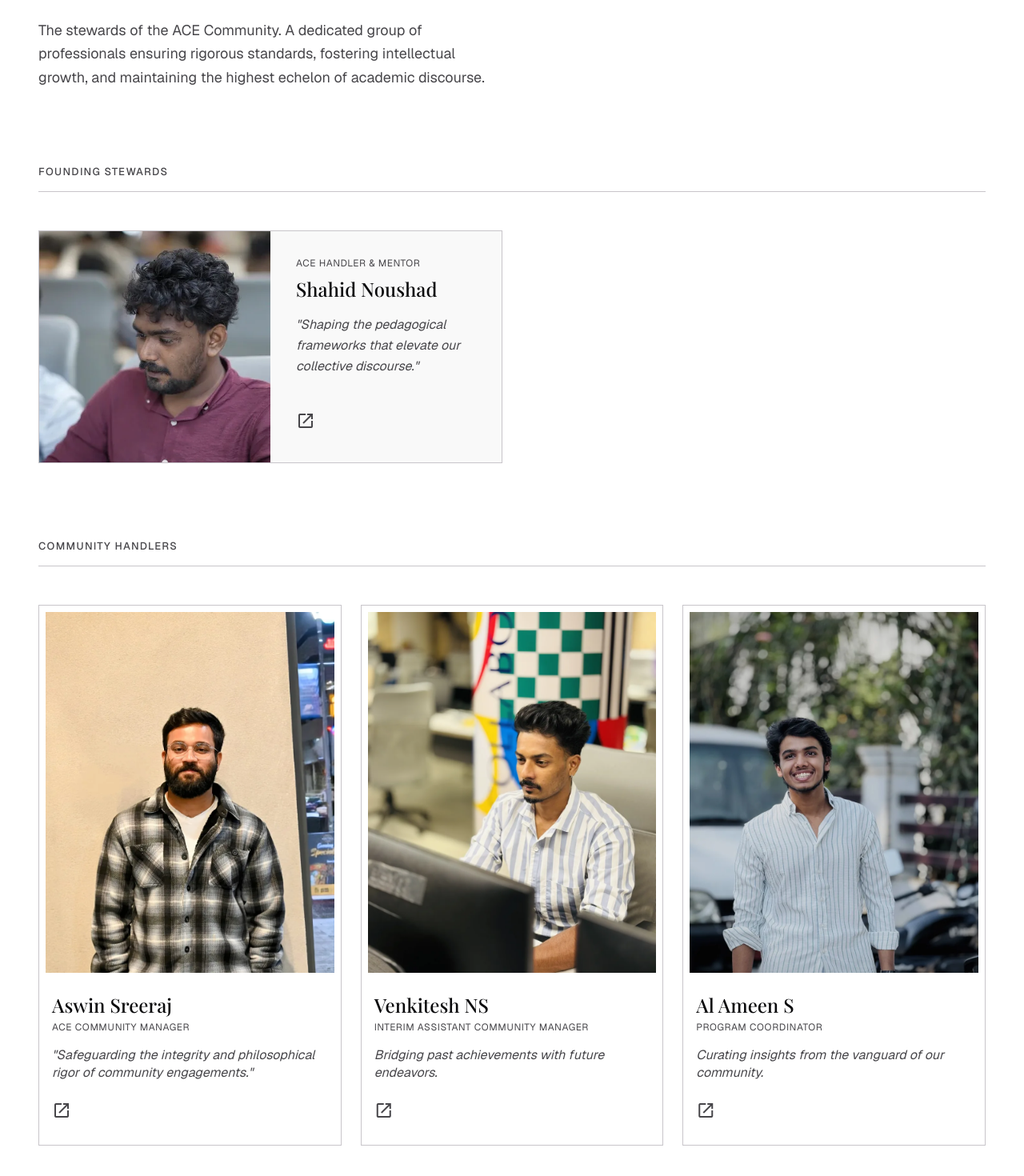
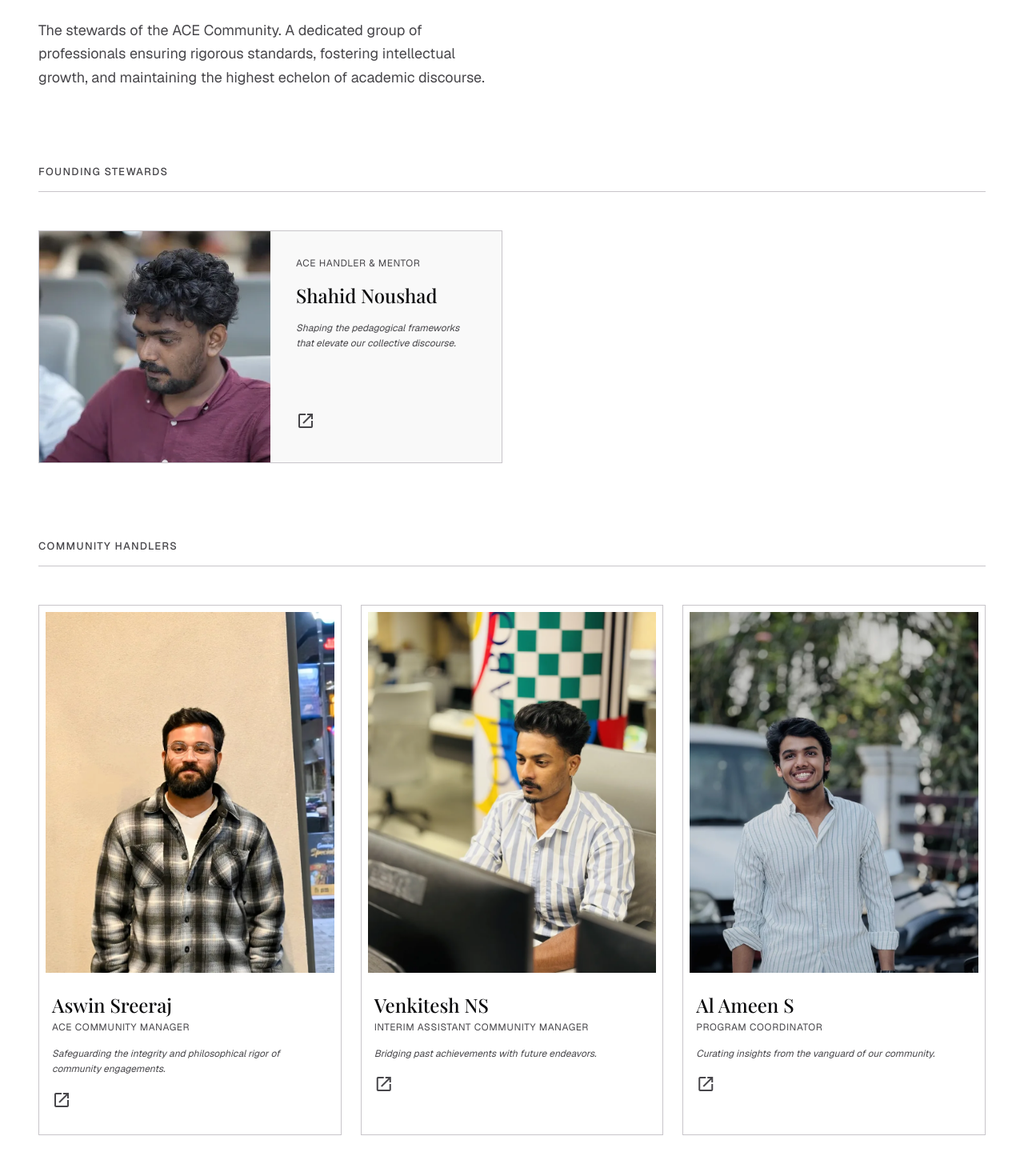
Before and after one commit to ACE-Program-Brototype/ace-web, a React (Vite) app: page /handlers in a window 1280 px wide. Shown: the part 266-1736 px from the top of the page at 80% size. Built offline with nearby package versions, Linux system fonts and the light colour scheme; a web font is replaced by a local one.

Commit message:
fix: scroll to top issue on landing page cta button click

```diff
--- a/src/constants/teamDatas.js
+++ b/src/constants/teamDatas.js
@@ -6,7 +6,7 @@ import alAmeenImg from '../../assets/candidates/al ameen.webp';
 export const FOUNDERS = [
   {
     role: 'ACE Handler & Mentor', name: 'Shahid Noushad',
-    quote: '"Shaping the pedagogical frameworks that elevate our collective discourse."',
+    quote: "Shaping the pedagogical frameworks that elevate our collective discourse.",
     img: shahid,
   },
 ];
@@ -14,7 +14,7 @@ export const FOUNDERS = [
 export const HANDLERS = [
   {
     role: 'ACE Community Manager', name: 'Aswin Sreeraj',
-    quote: '"Safeguarding the integrity and philosophical rigor of community engagements."',
+    quote: "Safeguarding the integrity and philosophical rigor of community engagements.",
     img: aswin,
   },
   {
--- a/src/pages/TeamPage.jsx
+++ b/src/pages/TeamPage.jsx
@@ -2,7 +2,7 @@ import { Link } from 'react-router-dom';
 import { motion } from 'framer-motion';
 
 const revealVariant = {
-  hidden:  { opacity: 0, y: 20 },
+  hidden: { opacity: 0, y: 20 },
   visible: { opacity: 1, y: 0, transition: { duration: 0.7, ease: [0.16, 1, 0.3, 1] } },
 };
 const stagger = { hidden: {}, visible: { transition: { staggerChildren: 0.12 } } };
@@ -47,9 +47,9 @@ export default function TeamPage() {
                   <img alt={f.name} className="w-full h-full object-cover transition-transform duration-700 group-hover:scale-105" src={f.img} />
                 </div>
                 <div className="md:w-1/2 p-8 flex flex-col justify-center bg-surface-bright">
-                  <span className="font-mono text-mono text-on-surface-variant uppercase tracking-wider mb-2 text-xs">{f.role}</span>
+                  <span className="font-mono text-mono text-on-surface-variant uppercase tracking-wider mb-4 text-xs">{f.role}</span>
                   <h3 className="font-headline-md text-headline-md text-primary mb-4">{f.name}</h3>
-                  <p className="font-body-md text-body-md text-on-surface-variant italic mb-6 leading-relaxed">{f.quote}</p>
+                  <p className="font-body-sm text-xs text-on-surface-variant italic mb-4 leading-relaxed">{f.quote}</p>
                   <a aria-label="LinkedIn Profile" className="mt-auto text-on-surface-variant hover:text-primary transition-colors" href="#">
                     <span className="material-symbols-outlined">open_in_new</span>
                   </a>
@@ -80,7 +80,7 @@ export default function TeamPage() {
                 <div className="px-2 pb-4">
                   <h4 className="font-headline-md text-headline-md text-primary mb-1">{h.name}</h4>
                   <p className="font-mono text-mono text-on-surface-variant uppercase tracking-wider text-xs mb-4">{h.role}</p>
-                  <p className="font-body-md text-body-md text-on-surface-variant italic leading-snug mb-6">{h.quote}</p>
+                  <p className="font-body-sm text-xs text-on-surface-variant italic mb-4 leading-relaxed">{h.quote}</p>
                   <a aria-label="LinkedIn Profile" className="text-on-surface-variant hover:text-primary transition-colors" href="#">
                     <span className="material-symbols-outlined">open_in_new</span>
                   </a>
@@ -93,7 +93,9 @@ export default function TeamPage() {
         {/* CTA */}
         <section className="py-section-gap flex flex-col items-center justify-center text-center">
           <p className="font-body-lg text-body-lg text-on-surface-variant mb-6">Have a question for the team?</p>
-          <Link
+          <Link onClick={() => {
+            window.scrollTo({ top: 0, behavior: 'smooth' });
+          }}
             to="/contact"
             className="inline-flex items-center gap-2 font-headline-md text-headline-md text-primary hover:text-on-surface-variant transition-colors duration-200 border-b border-primary pb-1 hover:border-outline-variant"
           >
```
